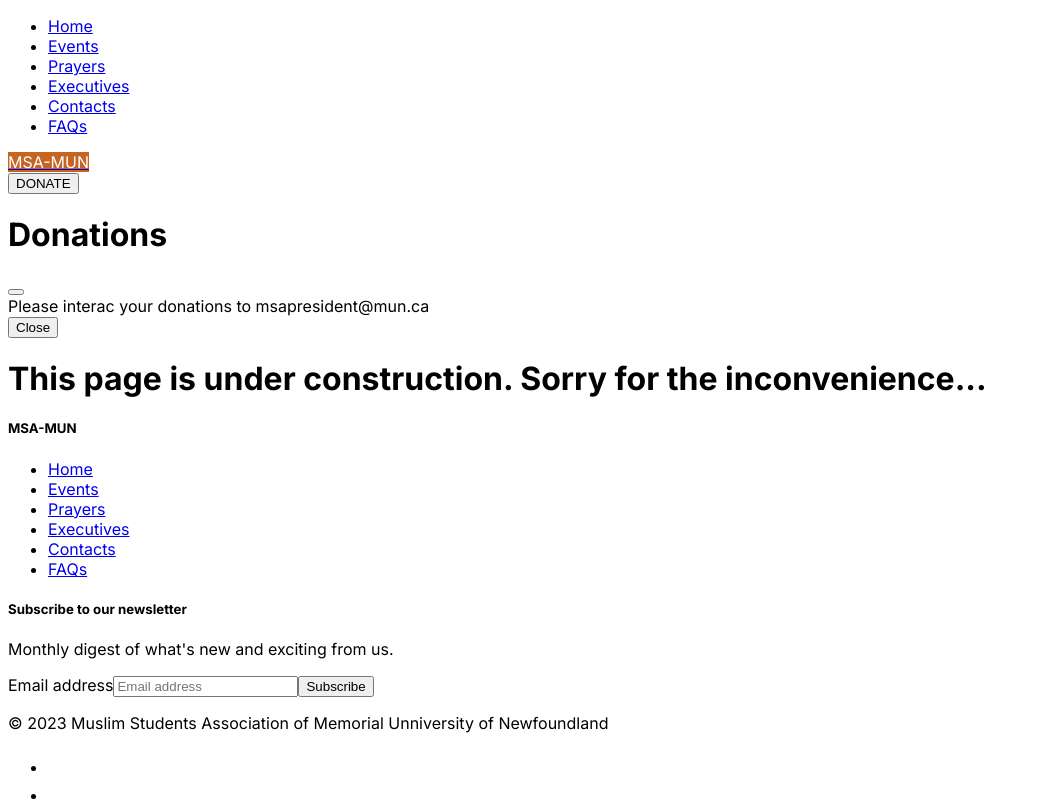
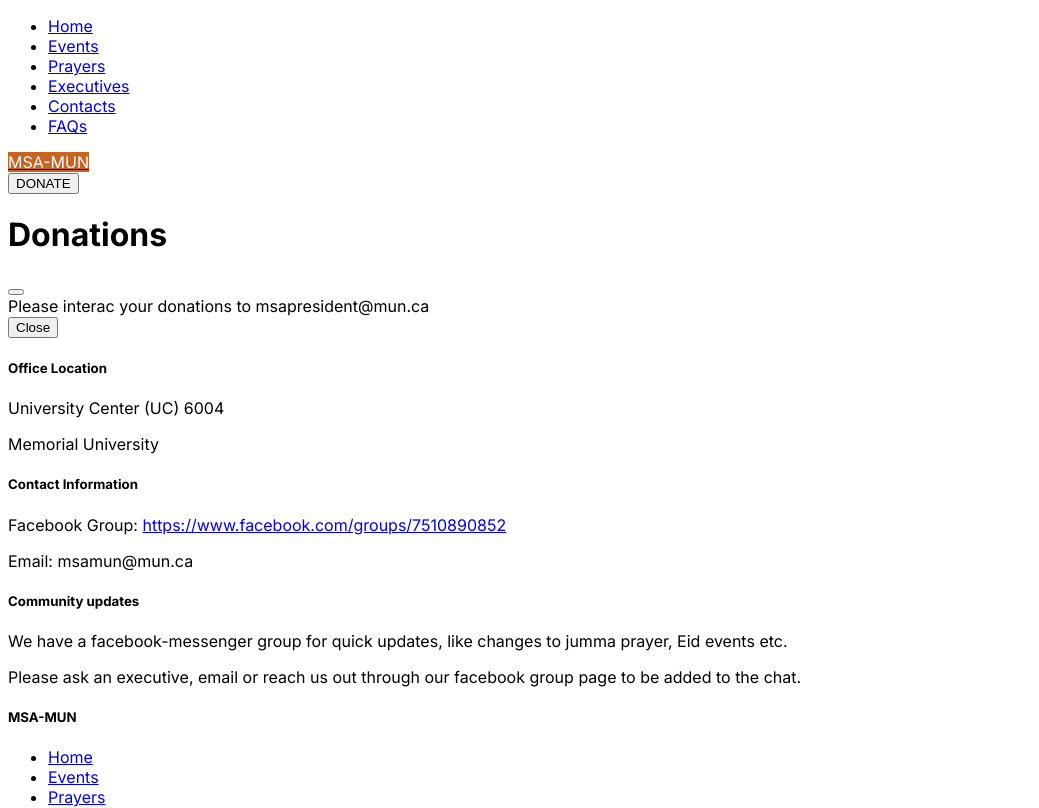
Before and after one commit to zakwanashfaq/msamun, a Next.js app in the folder client/: page /contacts in a window 1280 px wide. Shown: the top 808 px of the page, without its empty margins (0-1039 px from the left). Built offline with nearby package versions, Linux system fonts and the light colour scheme.

Commit message:
updated contacts

```diff
--- a/client/src/pages/contacts/index.tsx
+++ b/client/src/pages/contacts/index.tsx
@@ -4,9 +4,29 @@ import PageTemplate from "@/components/pageTemplate";
 export default function ExecutivesPage() {
   return (
     <PageTemplate>
-      <div className="d-flex justify-content-center align-items-center p-5 text-wrap">
-        <h1 className="fw-bold">This page is under construction. Sorry for the inconvenience...</h1>
+      <div className="d-flex flex-column justify-content-center align-items-start">
+        <div className="pb-5">
+          <div className="card-body">
+            <h5 className="card-title fw-bold pb-3">Office Location</h5>
+            <p className="mb-0">University Center (UC) 6004</p>
+            <p className="mb-0">Memorial University</p>
+          </div>
+        </div>
+        <div className="pb-5">
+          <div className="card-body">
+            <h5 className="card-title fw-bold pb-3">Contact Information</h5>
+            <p className="mb-0">Facebook Group: <a className="fw-bold" href="https://www.facebook.com/groups/7510890852" target="_blank">https://www.facebook.com/groups/7510890852</a></p>
+            <p className="mb-0">Email: <a className="fw-bold">msamun@mun.ca</a></p>
+          </div>
+        </div>
+        <div className="pb-5">
+          <div className="card-body">
+            <h5 className="card-title fw-bold pb-3">Community updates</h5>
+            <p className="mb-0">We have a facebook-messenger group for quick updates, like changes to jumma prayer, Eid events etc. </p>
+            <p className="mb-0">Please ask an executive, email or reach us out through our facebook group page to be added to the chat.</p>
+          </div>
+        </div>
       </div>
-    </PageTemplate>
+    </PageTemplate >
   )
 }
```
